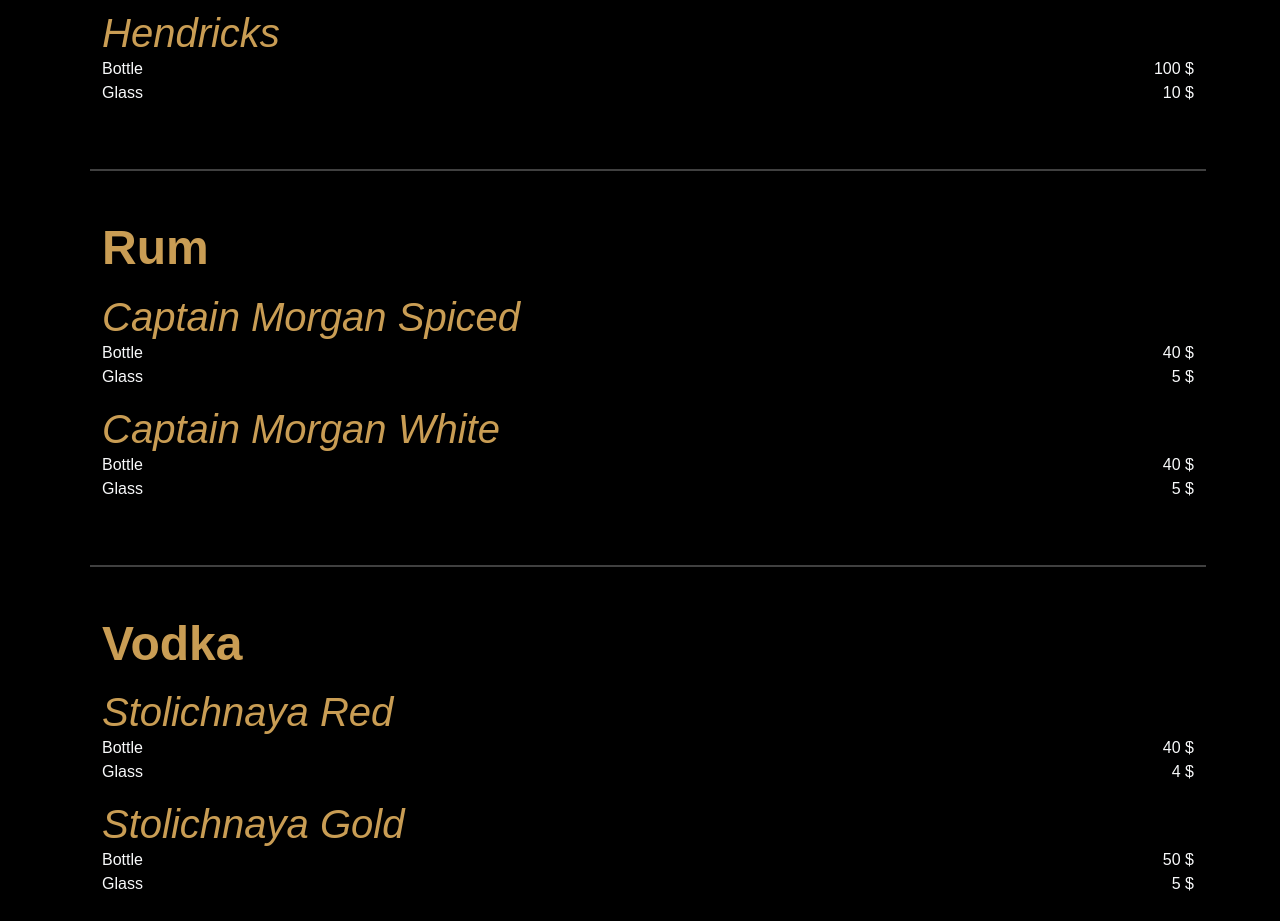
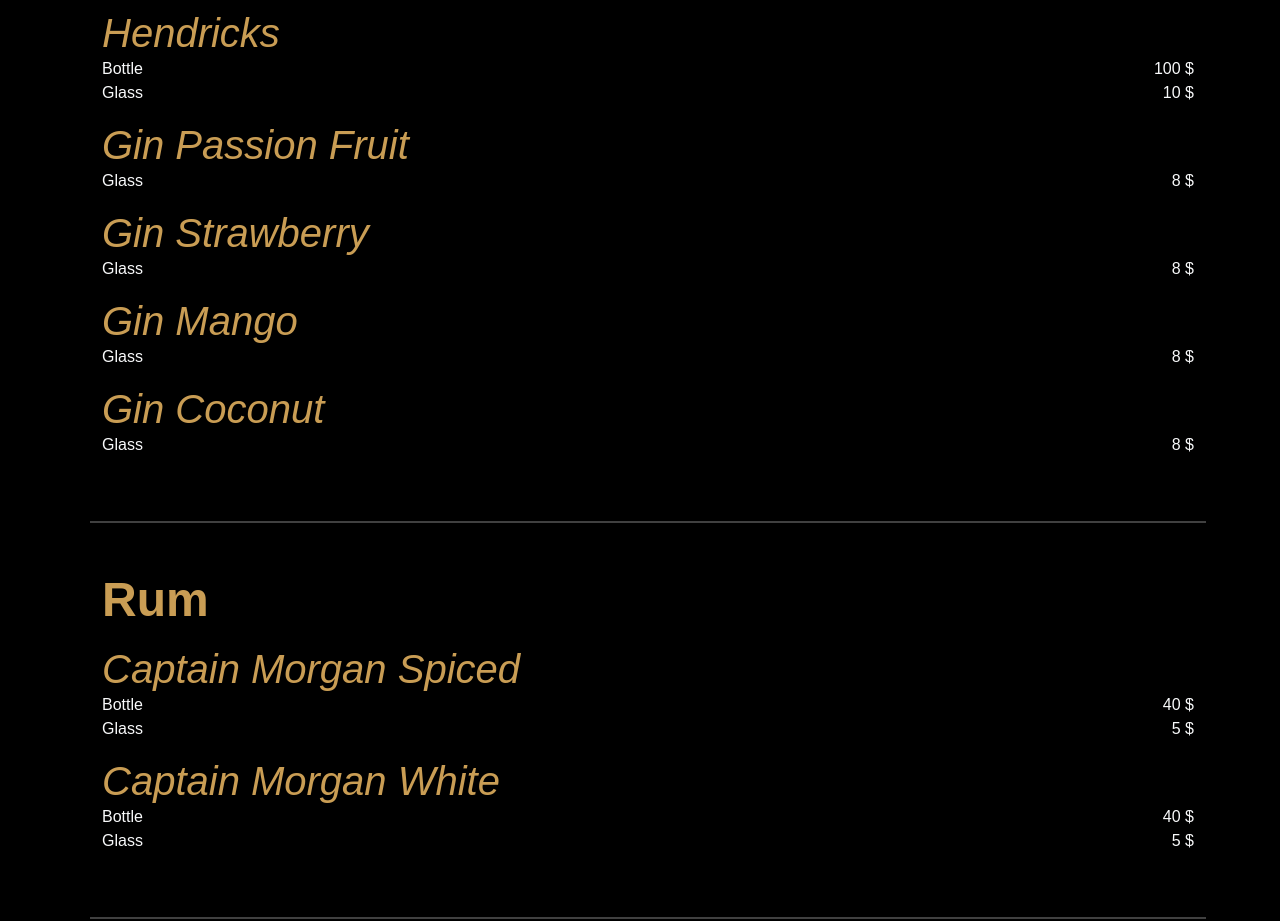
Before and after one commit to kaaketna/menu, a plain HTML site: page index.html in a window 1280 px wide. Shown: the part 5120-6041 px from the top of the page. Drawn offline with nearby package versions, Linux system fonts and the light colour scheme; a web font is replaced by a local one.

Commit message:
Update index.html

```diff
--- a/index.html
+++ b/index.html
@@ -468,6 +468,38 @@
 	</div>
 </div>
 
+<div class="col-12 mb-3">
+<h3 class="display-6 custom-gold-txt mb-0 fst-italic">Gin Passion Fruit</h3>
+	<div class="d-flex justify-content-between">
+		<div>Glass</div>
+		<div>8 $</div>
+	</div>
+</div>
+
+<div class="col-12 mb-3">
+<h3 class="display-6 custom-gold-txt mb-0 fst-italic">Gin Strawberry</h3>
+	<div class="d-flex justify-content-between">
+		<div>Glass</div>
+		<div>8 $</div>
+	</div>
+</div>
+
+<div class="col-12 mb-3">
+<h3 class="display-6 custom-gold-txt mb-0 fst-italic">Gin Mango</h3>
+	<div class="d-flex justify-content-between">
+		<div>Glass</div>
+		<div>8 $</div>
+	</div>
+</div>
+
+<div class="col-12 mb-3">
+<h3 class="display-6 custom-gold-txt mb-0 fst-italic">Gin Coconut</h3>
+	<div class="d-flex justify-content-between">
+		<div>Glass</div>
+		<div>8 $</div>
+	</div>
+</div>
+
                 </div>
                 	<hr class="my-5 border border-white">
             </div>
```
